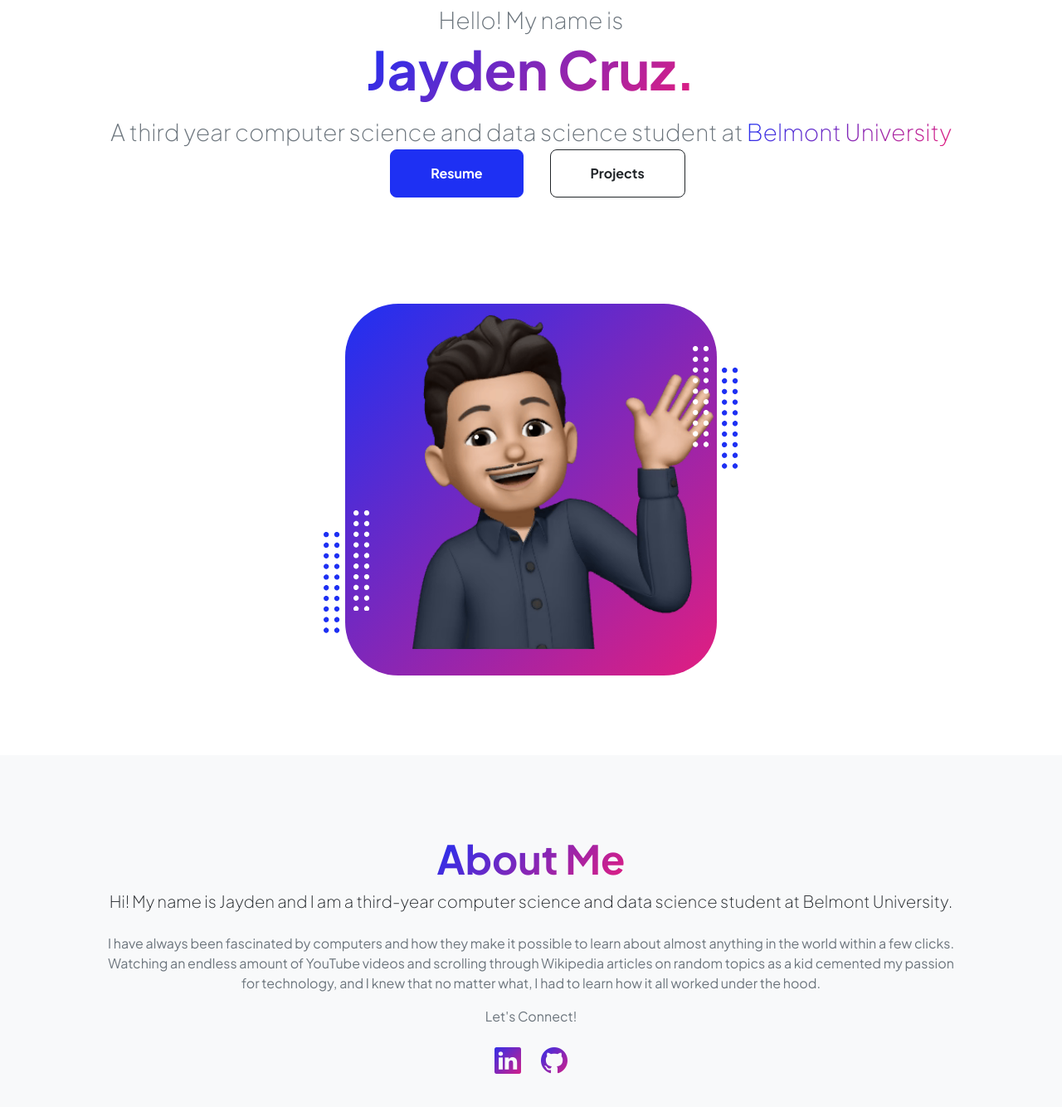
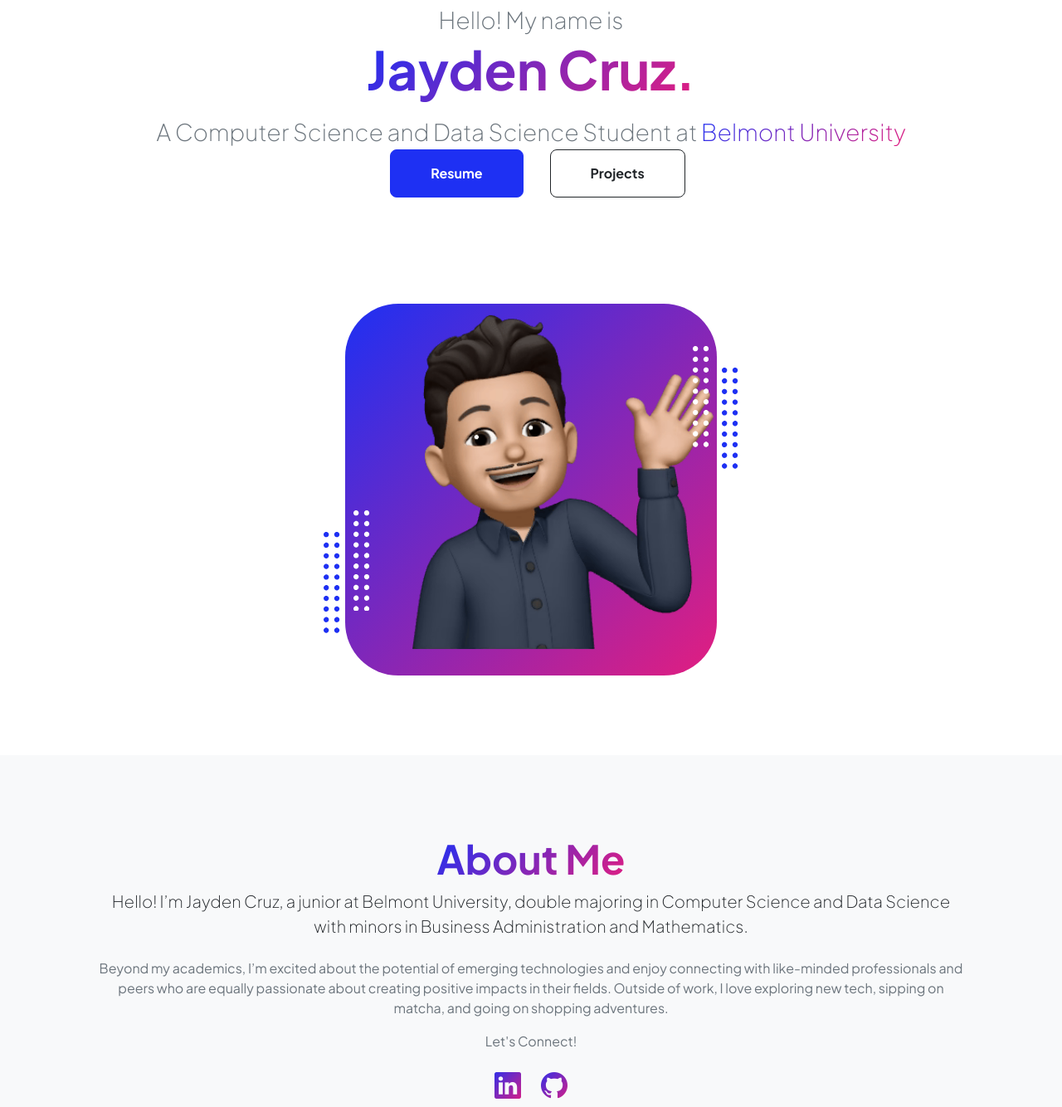
Before and after one commit to JaydenCruz2004/JaydenCruz2004.github.io, a plain HTML site: page index.html in a window 1280 px wide. Shown: the part 129-1463 px from the top of the page at 83% size. Drawn offline with nearby package versions, Linux system fonts and the light colour scheme.

Commit message:
updated home page

```diff
--- a/index.html
+++ b/index.html
@@ -43,7 +43,7 @@
                             <div class="text-center text-xxl-start">
                                 <div class="fs-3 fw-light text-muted">Hello! My name is</div>
                                 <h1 class="display-3 fw-bolder mb-5"><span class="text-gradient d-inline">Jayden Cruz.</span></h1>
-                                <div class="fs-3 fw-light text-muted"><A> A third year computer science and data science student at <span class= "text-gradient d-inline">Belmont University</span></div>
+                                <div class="fs-3 fw-light text-muted"><A> A Computer Science and Data Science Student at <span class= "text-gradient d-inline">Belmont University</span></div>
 
                                 <div class="d-grid gap-3 d-sm-flex justify-content-sm-center justify-content-xxl-start mb-3">
                                     <a class="btn btn-primary btn-lg px-5 py-3 me-sm-3 fs-6 fw-bolder" href="resume.html">Resume</a>
@@ -183,8 +183,8 @@
                         <div class="col-xxl-8">
                             <div class="text-center my-5">
                                 <h2 class="display-5 fw-bolder"><span class="text-gradient d-inline">About Me</span></h2>
-                                <p class="lead fw-light mb-4">Hi! My name is Jayden and I am a third-year computer science and data science student at Belmont University.</p>
-                                <p class="text-muted">I have always been fascinated by computers and how they make it possible to learn about almost anything in the world within a few clicks. Watching an endless amount of YouTube videos and scrolling through Wikipedia articles on random topics as a kid cemented my passion for technology, and I knew that no matter what, I had to learn how it all worked under the hood.</p>
+                                <p class="lead fw-light mb-4">Hello! I’m Jayden Cruz, a junior at Belmont University, double majoring in Computer Science and Data Science with minors in Business Administration and Mathematics.</p>
+                                <p class="text-muted"> Beyond my academics, I’m excited about the potential of emerging technologies and enjoy connecting with like-minded professionals and peers who are equally passionate about creating positive impacts in their fields. Outside of work, I love exploring new tech, sipping on matcha, and going on shopping adventures.</p>
                                 <p class ="text-muted"> Let's Connect!</p>
                                 <div class="d-flex justify-content-center fs-2 gap-4">
                                     <a class="text-gradient" href="https://www.linkedin.com/in/jaydencruz/"><i class="bi bi-linkedin"></i></a>
```
Also changed, not shown: 1 other file.
